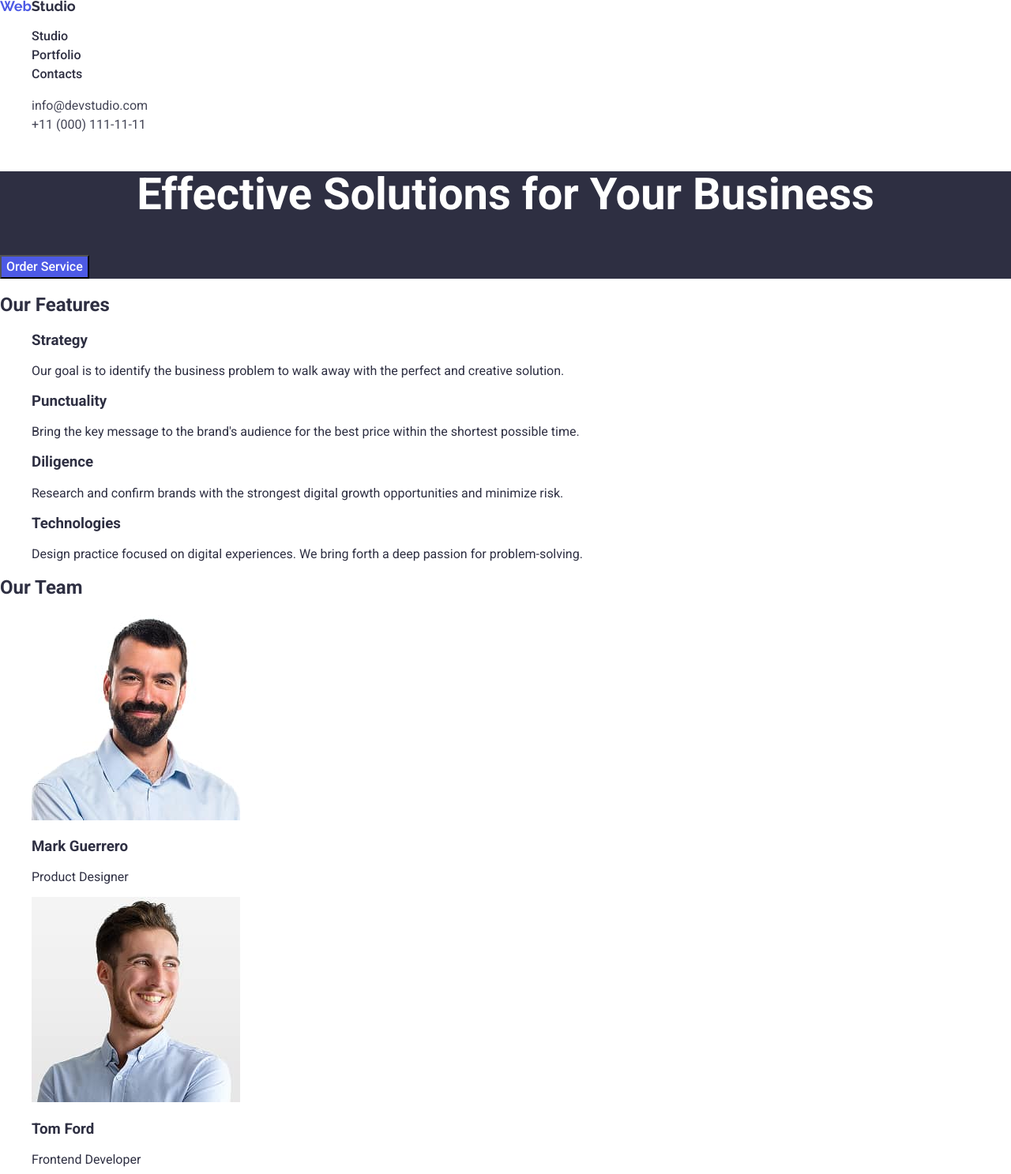
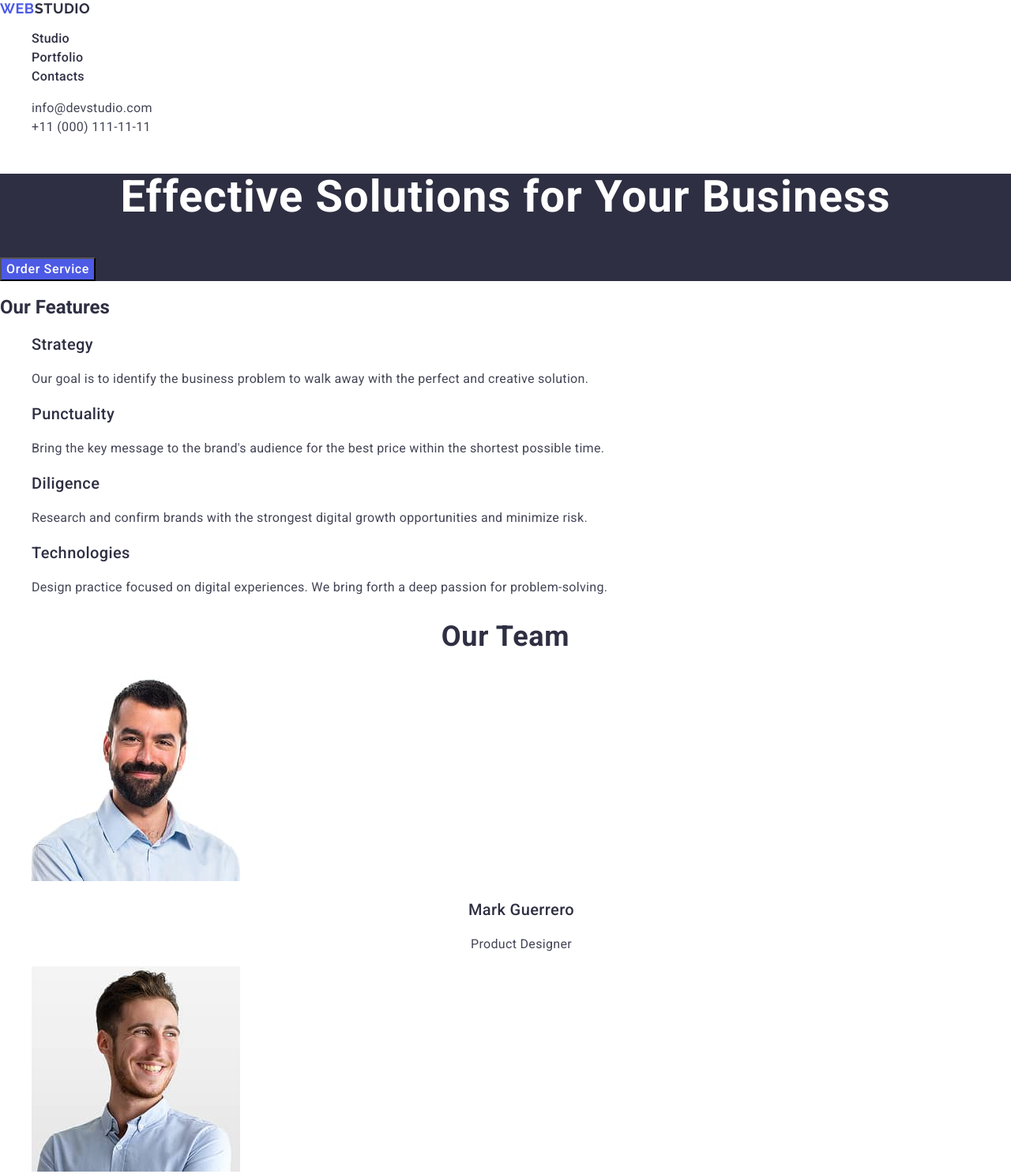
Before and after one commit to GusakovVladimir/goit-markup-hw-02, a plain HTML site: page index.html in a window 1280 px wide. Shown: the top 1487 px of the page at 79% size. Drawn offline with nearby package versions, Linux system fonts and the light colour scheme.

Commit message:
add css style and class to html file

```diff
--- a/css/styles.css
+++ b/css/styles.css
@@ -1,44 +1,58 @@
 body {
   font-family: "Roboto", "Verdana", "Tahoma", sans-serif;
   color: #2e2f42;
+  background-color: #ffffff;
 }
-.logo {
-  font-family: Raleway;
-  font-size: 18px;
-  line-height: 1.16px;
-  font-weight: 700;
-  text-decoration: none;
-  color: #4d5ae5;
+ul,
+ol {
+  list-style-type: none;
 }
-.logo-part {
-  color: #2e2f42;
-}
-.nav-list {
-  font-size: 16px;
-  line-height: 1.5;
-  font-weight: 500;
-  color: #2e2f42;
-}
-.email {
-  font-size: 16px;
-  line-height: 1.5;
-  font-weight: 400;
-  font-style: normal;
-  color: #434455;
-  text-decoration: none;
-}
-.tel {
-  font-size: 16px;
-  line-height: 1.5;
-  font-weight: 400;
-  font-style: normal;
-  color: #434455;
+a {
   text-decoration: none;
 }
 
-ul,
-ol {
-  list-style-type: none;
+.logo {
+  font-family: "Raleway", sans-serif;
+  font-weight: 700;
+  font-size: 18px;
+  line-height: 1.17;
+  letter-spacing: 0.03em;
+  text-transform: uppercase;
+  color: #4d5ae5;
+}
+
+.logo-part1 {
+  color: #2e2f42;
+}
+
+.logo-part2 {
+  color: #f4f4fd;
+}
+
+.nav-link {
+  font-weight: 500;
+  font-size: 16px;
+  line-height: 1.5;
+  letter-spacing: 0.02em;
+  color: #2e2f42;
+}
+
+.contacts {
+  font-style: normal;
+}
+
+.contacts-link {
+  font-size: 16px;
+  line-height: 1.5;
+  letter-spacing: 0.02em;
+  color: #434455;
+}
+
+.nav-link:hover,
+.nav-link:focus,
+.contacts-link:hover,
+.contacts-link:focus {
+  color: #404bbf;
 }
 
 .effective-solutions {
@@ -50,11 +64,9 @@ ol {
   line-height: 1.07;
   font-weight: 700;
   text-align: center;
+  letter-spacing: 0.02em;
 }
-nav > ul > li > a {
-  color: #2e2f42;
-  text-decoration: none;
-}
+
 .btn {
   background-color: #4d5ae5;
   color: #ffffff;
@@ -62,26 +74,79 @@ nav > ul > li > a {
   font-size: 16px;
   line-height: 1.5;
   font-weight: 500;
+  letter-spacing: 0.04em;
 }
 .btn:hover {
-  color: orange;
+  background-color: #404bbf;
 }
-.btn:active {
-  color: tomato;
+
+.benefits-list {
+  color: #2e2f42;
+  font-size: 20px;
+  line-height: 1.2;
+  font-weight: 500;
+  letter-spacing: 0.02em;
 }
-.btn:focus {
-  color: red;
+.benefits-text {
+  color: #434455;
+  font-size: 16px;
+  line-height: 1.5;
+  font-weight: 400;
+  letter-spacing: 0.02em;
+}
+.team-page {
+  color: #2e2f42;
+  font-size: 36px;
+  line-height: 1.12;
+  font-weight: 700;
+  letter-spacing: 0.02em;
+  text-align: center;
+}
+.team-name {
+  color: #2e2f42;
+  font-size: 20px;
+  line-height: 1.2;
+  font-weight: 500;
+  letter-spacing: 0.02em;
+  text-align: center;
+}
+.team-job-title {
+  color: #434455;
+  font-size: 16px;
+  line-height: 1.5;
+  font-weight: 400;
+  letter-spacing: 0.02em;
+  text-align: center;
+}
+.potfolio-page {
+  color: #2e2f42;
+  font-size: 36px;
+  line-height: 1.12;
+  font-weight: 700;
+  letter-spacing: 0.02em;
+  text-align: center;
+}
+.portfolio-list {
+  color: #2e2f42;
+  font-size: 20px;
+  line-height: 1.2;
+  font-weight: 500;
+  letter-spacing: 0.02em;
+}
+.portfolio-text {
+  color: #434455;
+  font-size: 16px;
+  line-height: 1.5;
+  font-weight: 400;
+  letter-spacing: 0.02em;
 }
 
 .page-footer {
   background: #2e2f42;
-  color: #ffffff;
-}
-.logo-part-footer {
-  color: #ffffff;
 }
 .page-footer-text {
   font-size: 16px;
   line-height: 1.5;
   font-weight: 400;
+  color: #ffffff;
 }
--- a/index.html
+++ b/index.html
@@ -12,31 +12,38 @@
     />
     <link
       rel="stylesheet"
-      href="https://cdnjs.cloudflare.com/ajax/libs/modern-normalize/2.0.0/modern-normalize.min.css"
+      href="https://cdnjs.cloudflare.com/ajax/libs/modern-normalize/3.0.1/modern-normalize.min.css"
+      integrity="sha512-q6WgHqiHlKyOqslT/lgBgodhd03Wp4BEqKeW6nNtlOY4quzyG3VoQKFrieaCeSnuVseNKRGpGeDU3qPmabCANg=="
+      crossorigin="anonymous"
+      referrerpolicy="no-referrer"
     />
     <link rel="stylesheet" href="./css/styles.css" />
   </head>
   <body>
-    <header>
-      <nav>
+    <header class="page-header">
+      <nav class="header-nav">
         <a class="logo" href="./index.html"
-          >Web<span class="logo-part">Studio</span></a
+          >Web<span class="logo-part1">Studio</span></a
         >
         <ul class="nav-list">
-          <li><a href="#">Studio</a></li>
-          <li><a href="#">Portfolio</a></li>
-          <li><a href="#">Contacts</a></li>
+          <li class="nav-item">
+            <a class="nav-link" href="./index.html">Studio</a>
+          </li>
+          <li class="nav-item"><a class="nav-link" href="#">Portfolio</a></li>
+          <li class="nav-item"><a class="nav-link" href="#">Contacts</a></li>
         </ul>
       </nav>
-      <address>
-        <ul>
-          <li>
-            <a class="email" href="mailto:info@devstudio.com"
+      <address class="contacts">
+        <ul class="contacts-list">
+          <li class="contacts-item">
+            <a class="contacts-link" href="mailto:info@devstudio.com"
               >info@devstudio.com</a
             >
           </li>
-          <li>
-            <a class="tel" href="tel:+110001111111">+11 (000) 111-11-11</a>
+          <li class="contacts-item">
+            <a class="contacts-link" href="tel:+110001111111"
+              >+11 (000) 111-11-11</a
+            >
           </li>
         </ul>
       </address>
@@ -50,33 +57,33 @@
         <button class="btn" type="button">Order Service</button>
       </section>
 
-      <section>
+      <section class="benefits">
         <h2>Our Features</h2>
         <ul>
           <li>
-            <h3>Strategy</h3>
-            <p>
+            <h3 class="benefits-list">Strategy</h3>
+            <p class="benefits-text">
               Our goal is to identify the business problem to walk away with the
               perfect and creative solution.
             </p>
           </li>
           <li>
-            <h3>Punctuality</h3>
-            <p>
+            <h3 class="benefits-list">Punctuality</h3>
+            <p class="benefits-text">
               Bring the key message to the brand's audience for the best price
               within the shortest possible time.
             </p>
           </li>
           <li>
-            <h3>Diligence</h3>
-            <p>
+            <h3 class="benefits-list">Diligence</h3>
+            <p class="benefits-text">
               Research and confirm brands with the strongest digital growth
               opportunities and minimize risk.
             </p>
           </li>
           <li>
-            <h3>Technologies</h3>
-            <p>
+            <h3 class="benefits-list">Technologies</h3>
+            <p class="benefits-text">
               Design practice focused on digital experiences. We bring forth a
               deep passion for problem-solving.
             </p>
@@ -85,7 +92,7 @@
       </section>
 
       <section>
-        <h2>Our Team</h2>
+        <h2 class="team-page">Our Team</h2>
         <ul>
           <li>
             <img
@@ -93,8 +100,8 @@
               alt="Photo of Mark Guerrero"
               width="264"
             />
-            <h3>Mark Guerrero</h3>
-            <p>Product Designer</p>
+            <h3 class="team-name">Mark Guerrero</h3>
+            <p class="team-job-title">Product Designer</p>
           </li>
           <li>
             <img
@@ -103,8 +110,8 @@
               width="264"
             />
 
-            <h3>Tom Ford</h3>
-            <p>Frontend Developer</p>
+            <h3 class="team-name">Tom Ford</h3>
+            <p class="team-job-title">Frontend Developer</p>
           </li>
           <li>
             <img
@@ -112,8 +119,8 @@
               alt="Photo of Camila Garcia"
               width="264"
             />
-            <h3>Camila Garcia</h3>
-            <p>Marketing</p>
+            <h3 class="team-name">Camila Garcia</h3>
+            <p class="team-job-title">Marketing</p>
           </li>
           <li>
             <img
@@ -121,13 +128,13 @@
               alt="Photo of Daniel Wilson"
               width="264"
             />
-            <h3>Daniel Wilson</h3>
-            <p>UI Designer</p>
+            <h3 class="team-name">Daniel Wilson</h3>
+            <p class="team-job-title">UI Designer</p>
           </li>
         </ul>
       </section>
       <section>
-        <h2>Our Portfolio</h2>
+        <h2 class="potfolio-page">Our Portfolio</h2>
         <ul>
           <li>
             <img
@@ -137,8 +144,8 @@
               height="300"
             />
 
-            <h3>Banking App</h3>
-            <p>App</p>
+            <h3 class="portfolio-list">Banking App</h3>
+            <p class="portfolio-text">App</p>
           </li>
           <li>
             <img
@@ -147,8 +154,8 @@
               width="360"
               height="300"
             />
-            <h3>Cashless Payment</h3>
-            <p>Marketing</p>
+            <h3 class="portfolio-list">Cashless Payment</h3>
+            <p class="portfolio-text">Marketing</p>
           </li>
           <li>
             <img
@@ -157,8 +164,8 @@
               width="360"
               height="300"
             />
-            <h3>Meditation App</h3>
-            <p>App</p>
+            <h3 class="portfolio-list">Meditation App</h3>
+            <p class="portfolio-text">App</p>
           </li>
           <li>
             <img
@@ -167,8 +174,8 @@
               width="360"
               height="300"
             />
-            <h3>Taxi Service</h3>
-            <p>Marketing</p>
+            <h3 class="portfolio-list">Taxi Service</h3>
+            <p class="portfolio-text">Marketing</p>
           </li>
           <li>
             <img
@@ -177,8 +184,8 @@
               width="360"
               height="300"
             />
-            <h3>Screen Illustrations</h3>
-            <p>Design</p>
+            <h3 class="portfolio-list">Screen Illustrations</h3>
+            <p class="portfolio-text">Design</p>
           </li>
           <li>
             <img
@@ -187,8 +194,8 @@
               width="360"
               height="300"
             />
-            <h3>Online Courses</h3>
-            <p>Marketing</p>
+            <h3 class="portfolio-list">Online Courses</h3>
+            <p class="portfolio-text">Marketing</p>
           </li>
         </ul>
       </section>
@@ -196,7 +203,7 @@
 
     <footer class="page-footer">
       <a class="logo" href="./index.html"
-        >Web<span class="logo-part-footer">Studio</span></a
+        >Web<span class="logo-part2">Studio</span></a
       >
       <p class="page-footer-text">
         Increase the flow of customers and sales for your business with digital
```
